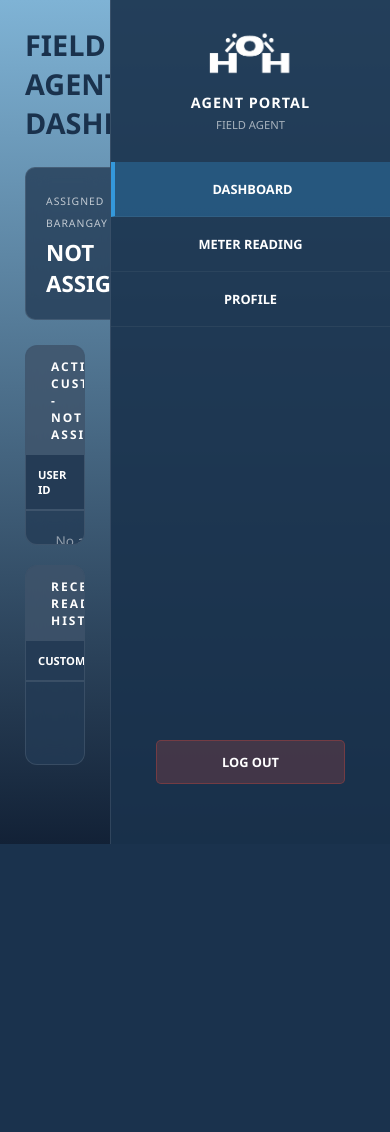
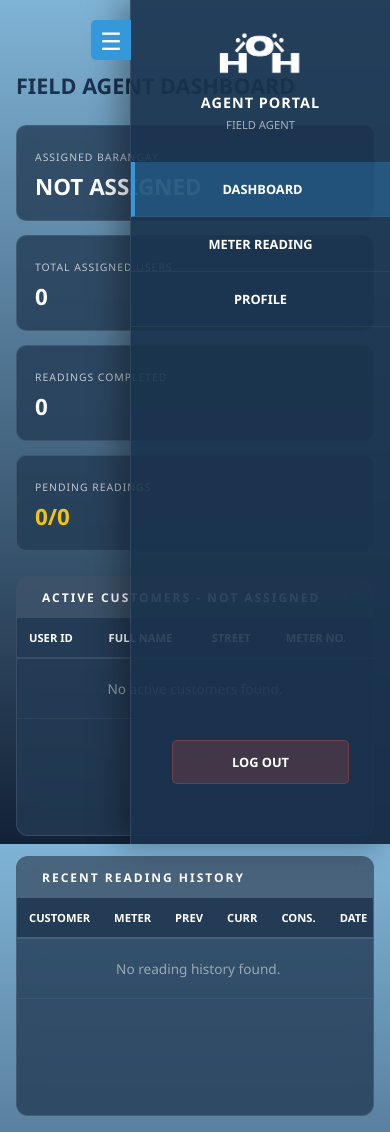
Before and after one commit to Stupidcheesecatmeow/H2O, a PHP site: page /agent_dashboard.php in a window 390 px wide. Before the commit the page ends 844 px from the top, so only its background shows below. Run offline with PHP 8.4, Linux system fonts and the light colour scheme; a user stored in the database is signed in; data comes from the database, SQL or seed files in the repository; lists and menus that the app fills with data are empty.

Commit message:
sidebar minimized dash agent

```diff
--- a/agent_dashboard.php
+++ b/agent_dashboard.php
@@ -11,13 +11,21 @@ $agent_id = $_SESSION['user_id'];
 
 /* GET ASSIGNMENT */
 $assignment = $conn->query("
-    SELECT area, total_households
+    SELECT area
     FROM agent_assignments
     WHERE agent_id='$agent_id'
 ")->fetch_assoc();
 
 $assigned_barangay = $assignment['area'] ?? "Not Assigned";
-$assigned = $assignment['total_households'] ?? 0;
+
+/* TOTAL USERS / HOUSEHOLDS HANDLED BY AGENT */
+$total_users = $conn->query("
+    SELECT COUNT(*) AS total
+    FROM users
+    WHERE role='user'
+    AND status='active'
+    AND barangay='$assigned_barangay'
+")->fetch_assoc()['total'];
 
 /* SAVE READING */
 if(isset($_POST['save'])){
@@ -48,7 +56,6 @@ if(isset($_POST['save'])){
     $stmt->bind_param("iiiiis", $user_id, $agent_id, $prev, $curr, $consumption, $date);
     $stmt->execute();
 
-    /* NOTIFICATION */
     $conn->query("
         INSERT INTO notifications (user_id, role_target, title, message, type, status)
         VALUES ('$agent_id','admin','Meter Reading Completed','Field agent submitted reading','reading','unread')
@@ -58,19 +65,21 @@ if(isset($_POST['save'])){
     exit();
 }
 
-/* COMPLETED */
+/* COMPLETED THIS MONTH */
 $completed = $conn->query("
-    SELECT COUNT(*) as total
+    SELECT COUNT(DISTINCT mr.user_id) AS total
     FROM meter_readings mr
     JOIN users u ON mr.user_id = u.id
     WHERE mr.agent_id='$agent_id'
     AND u.barangay='$assigned_barangay'
+    AND MONTH(mr.reading_date) = MONTH(CURDATE())
+    AND YEAR(mr.reading_date) = YEAR(CURDATE())
 ")->fetch_assoc()['total'];
 
-/* PENDING */
-$pending = max($assigned - $completed, 0);
+/* PENDING THIS MONTH */
+$pending = max($total_users - $completed, 0);
 
-/* CUSTOMER LIST (FILTERED) */
+/* CUSTOMER LIST */
 $customers = $conn->query("
     SELECT *
     FROM users
@@ -106,29 +115,32 @@ $history = $conn->query("
             <h1>FIELD AGENT DASHBOARD</h1>
         </div>
 
-        <!-- STATS -->
         <div class="stats-grid">
             <div class="stat-card">
                 <span class="stat-label">Assigned Barangay</span>
                 <span class="stat-value"><?php echo strtoupper($assigned_barangay); ?></span>
             </div>
+
             <div class="stat-card">
-                <span class="stat-label">Total Households</span>
-                <span class="stat-value"><?php echo $assigned; ?></span>
+                <span class="stat-label">Total Assigned Users</span>
+                <span class="stat-value"><?php echo $total_users; ?></span>
             </div>
+
             <div class="stat-card">
                 <span class="stat-label">Readings Completed</span>
                 <span class="stat-value" style="color: var(--success);"><?php echo $completed; ?></span>
             </div>
+
             <div class="stat-card">
                 <span class="stat-label">Pending Readings</span>
-                <span class="stat-value" style="color: #f1c40f;"><?php echo $pending; ?></span>
+                <span class="stat-value" style="color: #f1c40f;">
+                    <?php echo $pending . "/" . $total_users; ?>
+                </span>
             </div>
         </div>
 
         <div class="dashboard-grid">
 
-        <!-- CUSTOMER LIST -->
             <div class="glass-panel">
                 <div class="panel-title-bar">Active Customers - <?php echo $assigned_barangay; ?></div>
                 <div class="table-area">
@@ -152,14 +164,17 @@ $history = $conn->query("
                                 </tr>
                                 <?php endwhile; ?>
                             <?php else: ?>
-                            <tr><td colspan="4" style="text-align:center; opacity:0.5; padding:20px;">No active customers found.</td></tr>
+                                <tr>
+                                    <td colspan="4" style="text-align:center; opacity:0.5; padding:20px;">
+                                        No active customers found.
+                                    </td>
+                                </tr>
                             <?php endif; ?>
                         </tbody>
                     </table>
                 </div>
             </div>
 
-        <!-- RECENT READINGS HISTORY -->
             <div class="glass-panel">
                 <div class="panel-title-bar">Recent Reading History</div>
                 <div class="table-area">
@@ -175,6 +190,7 @@ $history = $conn->query("
                             </tr>
                         </thead>
                         <tbody>
+                            <?php if($history->num_rows > 0): ?>
                                 <?php while($h = $history->fetch_assoc()): ?>
                                 <tr>
                                     <td><?php echo $h['first_name']." ".$h['last_name']; ?></td>
@@ -185,17 +201,24 @@ $history = $conn->query("
                                     <td style="font-size:0.75rem; opacity:0.7;"><?php echo date('M d, Y', strtotime($h['reading_date'])); ?></td>
                                 </tr>
                                 <?php endwhile; ?>
+                            <?php else: ?>
+                                <tr>
+                                    <td colspan="6" style="text-align:center; opacity:0.5; padding:20px;">
+                                        No reading history found.
+                                    </td>
+                                </tr>
+                            <?php endif; ?>
                         </tbody>
                     </table>
                 </div>
             </div>
+
+        </div>
     </div>
 
-    </div>
-
-        <!-- SIDEBAR -->
     <div class="sidebar-right">
         <img src="assets/logo_name.png" class="side-logo">
+
         <div class="agent-info">
             <h3>AGENT PORTAL</h3>
             <p>FIELD AGENT</p>
@@ -213,7 +236,33 @@ $history = $conn->query("
     </div>
 
     <script>
-        window.onload = () => { document.body.style.opacity = "1"; };
+window.onload = () => {
+    document.body.style.opacity = "1";
+};
+
+const sidebar = document.querySelector('.sidebar-right');
+
+if (sidebar) {
+    const toggleBtn = document.createElement('button');
+    toggleBtn.id = 'sidebar-toggle-btn';
+    toggleBtn.innerHTML = '☰';
+
+    toggleBtn.addEventListener('click', (e) => {
+        e.stopPropagation();
+        sidebar.classList.toggle('minimized');
+    });
+
+    sidebar.prepend(toggleBtn);
+
+    document.addEventListener('click', function(e) {
+        const clickedInsideSidebar = sidebar.contains(e.target);
+
+        if (!clickedInsideSidebar && !sidebar.classList.contains('minimized')) {
+            sidebar.classList.add('minimized');
+        }
+    });
+}
 </script>
+
 </body>
 </html>
--- a/styles/agent_dashboard.css
+++ b/styles/agent_dashboard.css
@@ -193,3 +193,97 @@ body {
     background: var(--danger);
     color: white;
 }
+
+
+@media (max-width: 768px) {
+    body {
+        display: block;
+        overflow: auto;
+    }
+
+    .main-content {
+        height: auto;
+        min-height: 100vh;
+        padding: 16px;
+    }
+
+    .sidebar-toggle {
+        display: block;
+        position: fixed;
+        top: 10px;
+        right: 10px;
+        z-index: 1001;
+    }
+
+    .header-row {
+        padding-right: 55px;
+        margin-top: 55px;
+    }
+
+    .header-row h1 {
+        font-size: 1.35rem;
+    }
+
+    .stats-grid {
+        grid-template-columns: 1fr;
+        gap: 14px;
+    }
+
+    .stat-card {
+        min-height: 95px;
+        padding: 18px;
+    }
+
+    .glass-panel {
+        height: 260px;
+    }
+
+    .sidebar-right {
+        position: fixed;
+        top: 0;
+        right: -280px;
+        width: 260px;
+        height: 100vh;
+        z-index: 1000;
+        box-shadow: -10px 0 30px rgba(0,0,0,0.35);
+    }
+
+    .sidebar-right.mobile-open {
+        right: 0;
+    }
+}
+
+/* Styling para sa toggle button */
+#sidebar-toggle-btn {
+  position: absolute;
+  left: -40px; /* Nakalabas sa kaliwa ng sidebar */
+  top: 20px;
+  width: 40px;
+  height: 40px;
+  background: #3498db;
+  color: white;
+  border: none;
+  cursor: pointer;
+  font-size: 24px;
+  border-radius: 5px 0 0 5px;
+  display: flex;
+  align-items: center;
+  justify-content: center;
+  z-index: 1001;
+}
+
+/* Smooth transition para sa pag-slide */
+.sidebar-right {
+  transition: transform 0.3s ease;
+  right: 0px !important; /* Siguraduhin na nasa tamang pwesto */
+}
+
+/* State kapag nakatago (minimized) */
+.sidebar-right.minimized {
+  transform: translateX(100%);
+}
+
+/* Adjust button position kapag minimized */
+.sidebar-right.minimized #sidebar-toggle-btn {
+  left: -50px;
+}
```
Lines whose indentation alone changed are shown as unchanged.
